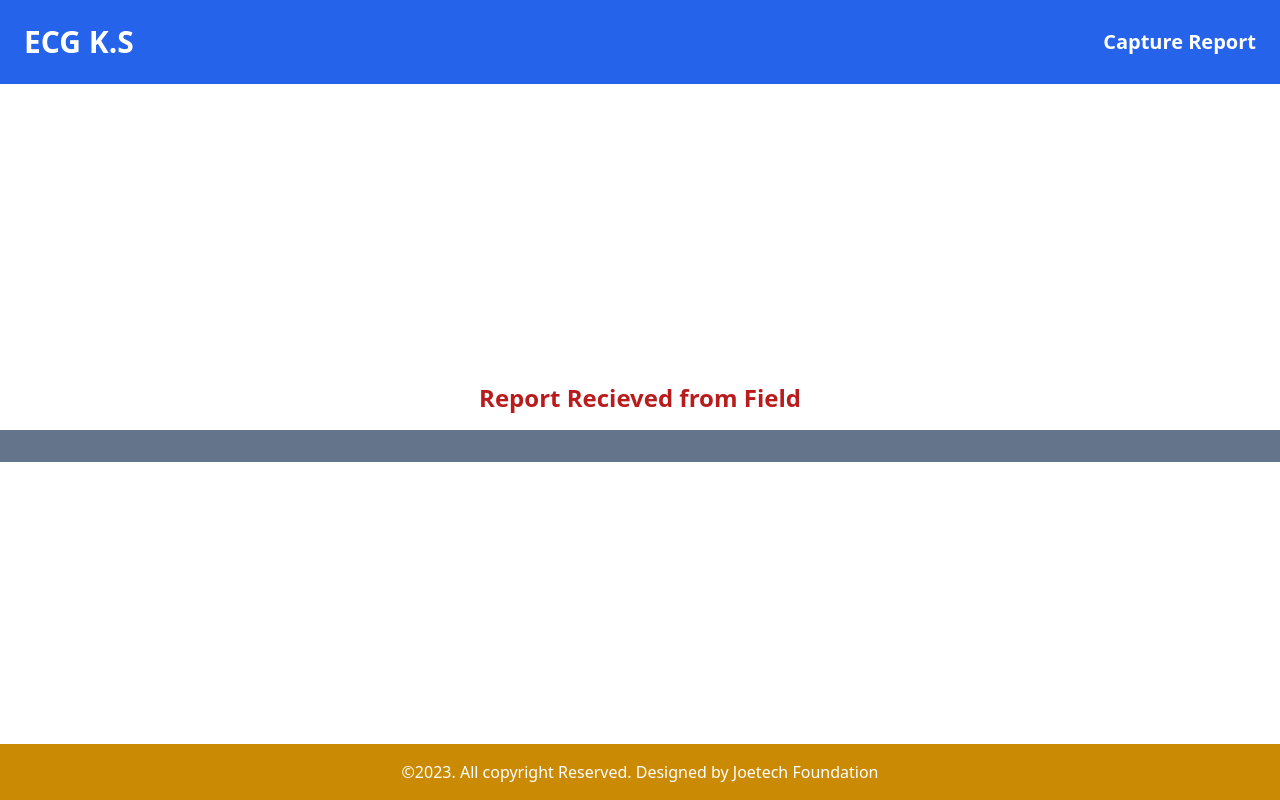
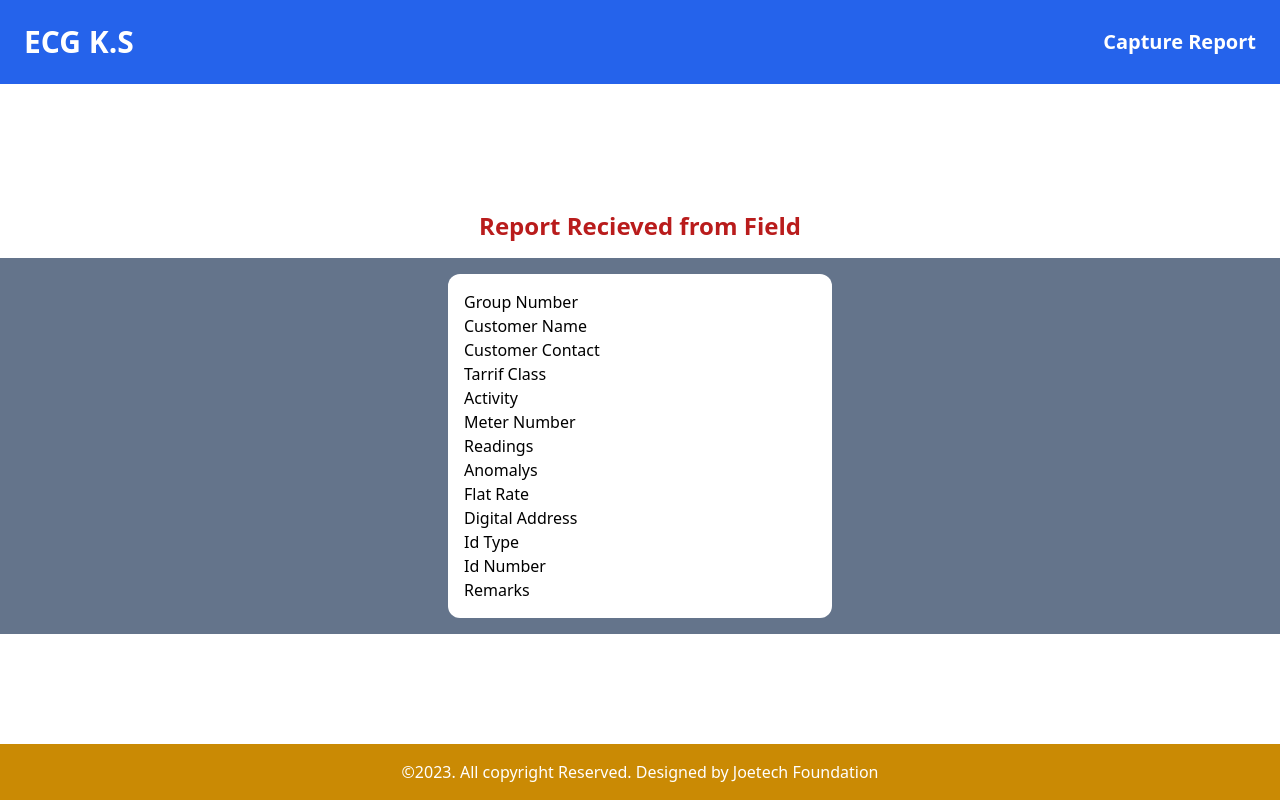
Before and after one commit to Joseph-Omari/ecgreport, a Next.js app: page /report in a window 1280 px wide. Built offline with nearby package versions, Linux system fonts and the light colour scheme; no server answers.

Commit message:
VERSION 1.24

```diff
--- a/src/app/report/page.jsx
+++ b/src/app/report/page.jsx
@@ -13,11 +13,16 @@ const getData = async () => {
     }
     return res.json();
   } catch (error) {
-    console.log("Error loading meters: ", error);
+    console.log("Error loading report: ", error);
   }
 };
 
-export default function report() {
+
+
+export default async function report() {
+  const {reportdata} =  getData();
+  // console.log(reportdata);
+
   return (
     <div>
       <div className="md:hidden h-[70vh] flex justify-center items-center text-red-800 text-3xl font-bold text-center">
@@ -28,11 +33,53 @@ export default function report() {
         <div className="p-4 mx-auto  justify-center text-center font-bold text-red-700 text-2xl">
           <h1>Report Recieved from Field</h1>
         </div>
-
         <div className="bg-slate-500 p-4 space-y-2 gap-4 text-left">
-
+          <div className=" ">
+            <div className="max-w-sm bg-white text-black p-4 mx-auto rounded-xl">
+              <div>
+                <div>
+                  <h1>Group Number</h1>
+                </div>
+                <div>
+                  <h1>Customer Name</h1>
+                </div>
+                <div>
+                  <h1>Customer Contact</h1>
+                </div>
+                <div>
+                  <h1>Tarrif Class</h1>
+                </div>
+                <div>
+                  <h1>Activity</h1>
+                </div>
+                <div>
+                  <h1>Meter Number</h1>
+                </div>
+                <div>
+                  <h1>Readings</h1>
+                </div>
+                <div>
+                  <h1>Anomalys</h1>
+                </div>
+                <div>
+                  <h1>Flat Rate</h1>
+                </div>
+                <div>
+                  <h1>Digital Address</h1>
+                </div>
+                <div>
+                  <h1>Id Type</h1>
+                </div>
+                <div>
+                  <h1>Id Number</h1>
+                </div>
+                <div>
+                  <h1>Remarks</h1>
+                </div>
+              </div>
+            </div>
+          </div>
         </div>
-
       </div>
     </div>
   );
```
